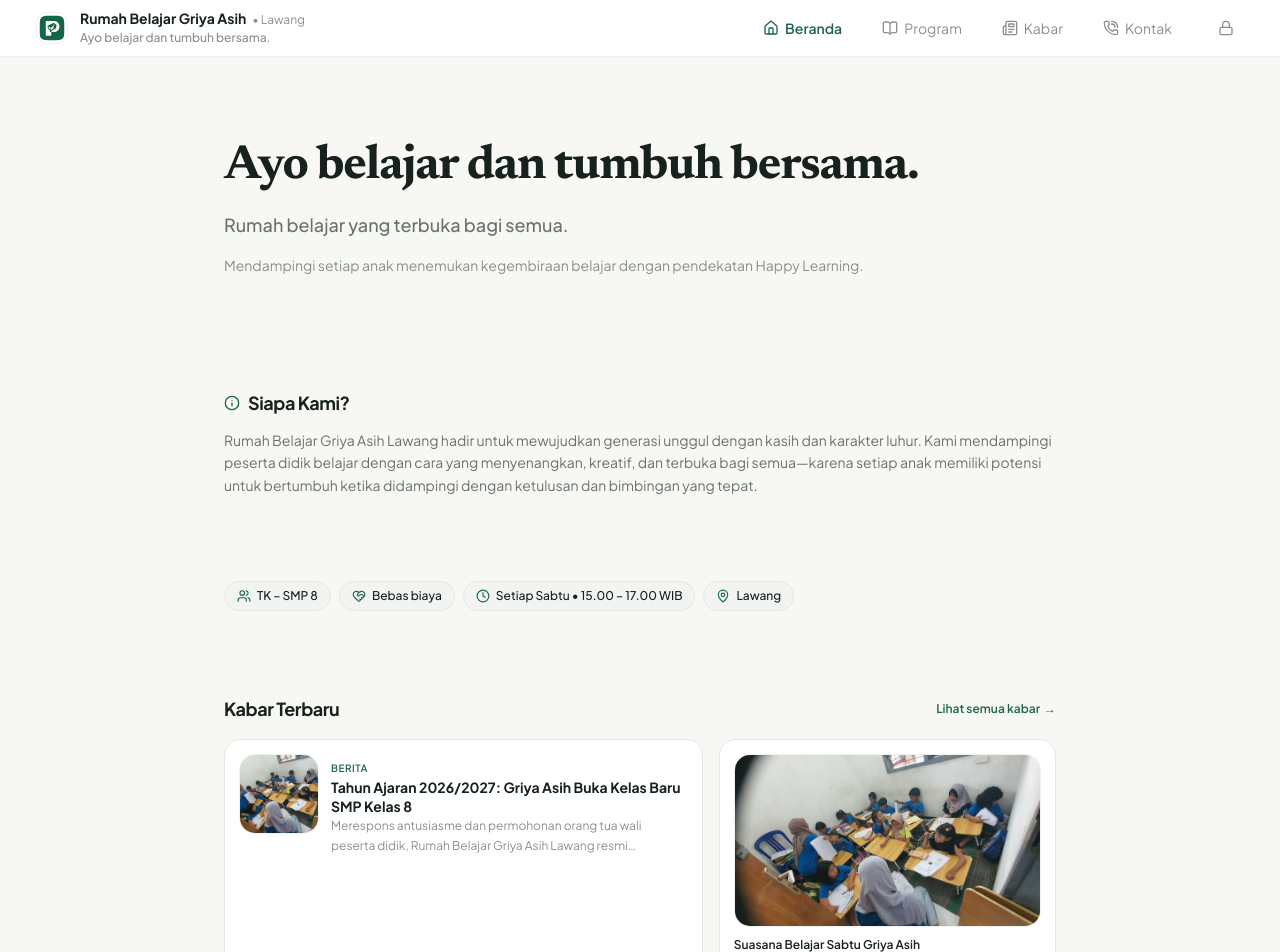
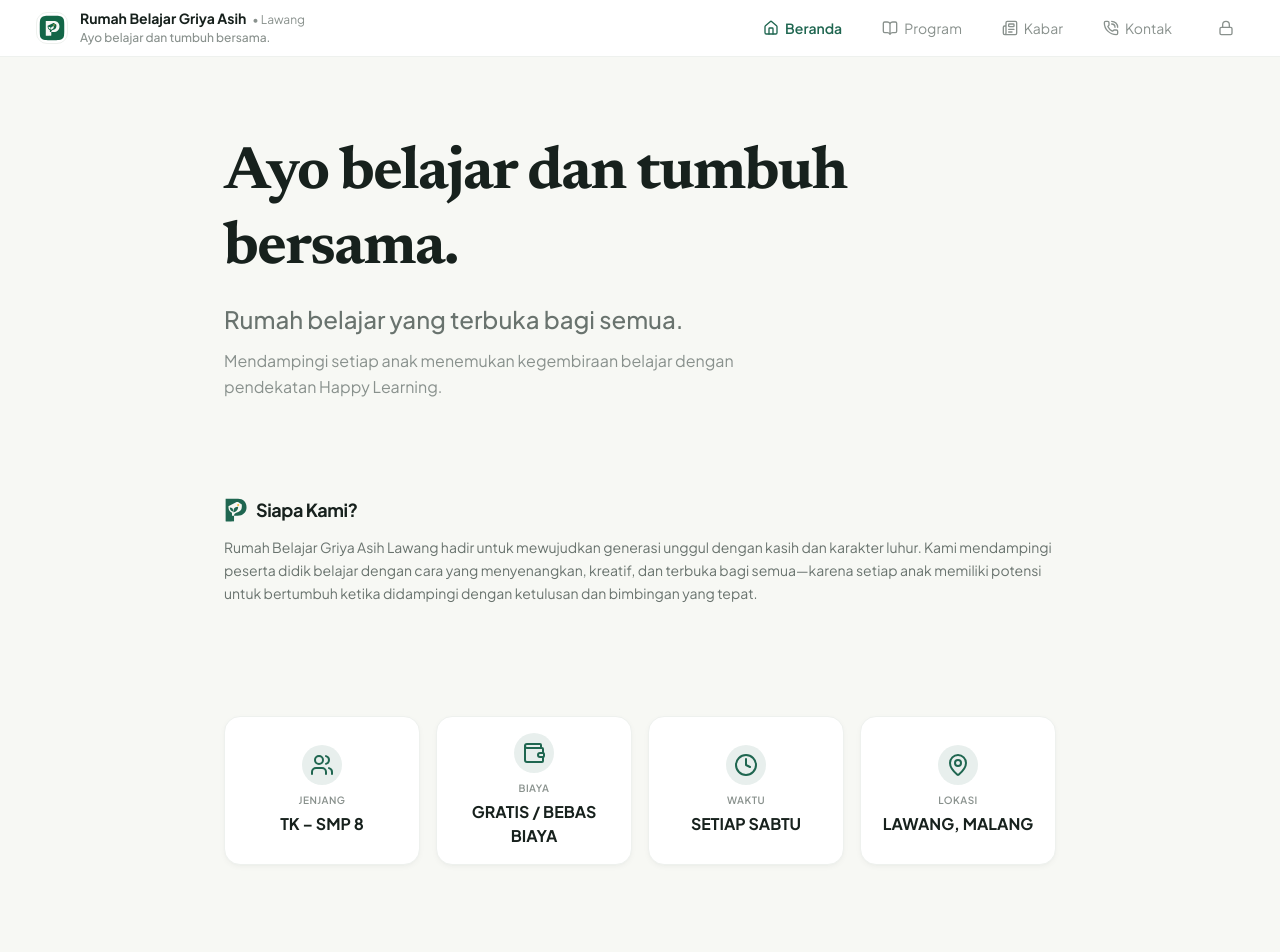
Before and after one commit to amanonexpro-maker/pmki_rumahbelajar, a Next.js app in the folder apps/web/: page / in a window 1280 px wide. Shown: the top 952 px of the page. Built offline with nearby package versions, Linux system fonts and the light colour scheme; no server answers; the database is empty.

Commit message:
feat(public): enhance home hero impact, brand mark icon, and trust cards

```diff
--- a/apps/web/src/features/public/components/public-curated-home.tsx
+++ b/apps/web/src/features/public/components/public-curated-home.tsx
@@ -2,7 +2,6 @@ import * as React from "react";
 import Image from "next/image";
 import Link from "next/link";
 import { ICON_MAP } from "@/config/icons";
-import { HOURS, UNIT } from "@/config/site";
 import { formatToIndonesianStandard } from "@/utils/date-formatter";
 import type { PublicPortalDataDTO } from "../types/public-types";
 
@@ -17,11 +16,39 @@ function getProgramIconKey(id: string): string {
 }
 
 /**
- * PublicCuratedHome (Fase 14 Step 5: Gateway Komunitas & Storytelling Flow).
+ * PMKIMarkIcon — Logo Mark Huruf 'P' + Daun Tunas & Titik Emas
+ * Diekstrak dari /pmki_app_icon.svg untuk representasi semantik brand PMKI.
+ */
+function PMKIMarkIcon({
+  className = "w-6 h-6 text-primary",
+  ...props
+}: React.SVGProps<SVGSVGElement>) {
+  return (
+    <svg
+      viewBox="260 230 520 560"
+      fill="none"
+      xmlns="http://www.w3.org/2000/svg"
+      className={className}
+      aria-hidden="true"
+      {...props}
+    >
+      <path
+        fillRule="evenodd"
+        clipRule="evenodd"
+        fill="currentColor"
+        d="M 285 248 L 568 248 C 685 248, 766 324, 766 444 C 766 566, 682 642, 560 642 L 474 642 L 474 756 C 474 769, 463 780, 450 780 C 437 780, 426 769, 426 756 L 426 576 C 374 554, 344 504, 344 434 L 344 424 L 534 326 C 548 319, 564 320, 577 328 L 648 374 C 653 378, 656 384, 656 391 L 656 436 C 656 508, 608 552, 526 572 C 496 580, 476 604, 474 636 L 474 642 L 426 642 L 426 766 C 426 773, 420 779, 413 779 L 291 779 C 284 779, 278 773, 278 766 L 278 255 C 278 251, 281 248, 285 248 Z M 450 518 C 452 478, 434 452, 375 452 C 375 504, 405 536, 444 544 L 450 546 Z M 458 544 C 460 478, 496 436, 571 436 C 571 504, 530 548, 466 562 L 458 564 Z"
+      />
+      <circle cx="571" cy="395" r="25" fill="#f7c042" />
+    </svg>
+  );
+}
+
+/**
+ * PublicCuratedHome (Fase 14 Step 5: Gateway Komunitas & Storytelling Flow — Iterasi V2).
  * Server Component yang merender alur naratif 6 section berurutan:
  * 1. Hero: Emosi & Identitas (Editorial Newsreader serif, subjudul hangat, tanpa tombol CTA).
  * 2. Siapa Kami: Narasi misi kanonikal repo (id="siapa-kami" deep link contract).
- * 3. Quick Facts: Strip geser horizontal fakta praktis berakar config & service.
+ * 3. Quick Facts: Grid responsif 4 trust cards sinyal kepercayaan (Jenjang, Biaya, Waktu, Lokasi).
  * 4. Sorotan Kabar: Bukti sosial dinamis (artikel dominan + album pendamping / fallback).
  * 5. Intip Program: Eksplorasi kurikulum 3 program utama dengan ikon semantik.
  * 6. Ajakan Bergabung: Jembatan konversi akhir (CTA primer ke /kontak?tab=siswa, secondary ke /kontak).
@@ -31,31 +58,52 @@ export function PublicCuratedHome({ data }: PublicCuratedHomeProps) {
   const latestAlbum = data.galleryItems?.[0];
   const topPrograms = data.programs.slice(0, 3);
 
-  const PesertaIcon = ICON_MAP.peserta;
-  const BiayaIcon = ICON_MAP.biaya;
-  const WaktuIcon = ICON_MAP.waktu;
-  const LokasiIcon = ICON_MAP.lokasi;
-  const InfoIcon = ICON_MAP.info;
+  const trustCards = [
+    {
+      id: "jenjang",
+      icon: ICON_MAP.peserta,
+      label: "JENJANG",
+      value: data.metrics?.educationLevelsValue ?? "TK – SMP Kelas 8",
+    },
+    {
+      id: "biaya",
+      icon: ICON_MAP.donasi,
+      label: "BIAYA",
+      value: "GRATIS / BEBAS BIAYA",
+    },
+    {
+      id: "waktu",
+      icon: ICON_MAP.waktu,
+      label: "WAKTU",
+      value: "SETIAP SABTU",
+    },
+    {
+      id: "lokasi",
+      icon: ICON_MAP.lokasi,
+      label: "LOKASI",
+      value: "LAWANG, MALANG",
+    },
+  ];
 
   return (
-    <div className="space-y-12 sm:space-y-16 lg:space-y-20 pb-12 sm:pb-16">
+    <div className="pb-16 sm:pb-24">
       {/* 1. HERO SECTION (Emosi & Identitas) */}
       <section
         id="beranda"
         aria-labelledby="home-hero-headline"
-        className="pt-10 sm:pt-16 lg:pt-20 pb-6 sm:pb-8"
+        className="pt-10 sm:pt-16 lg:pt-20 pb-8 sm:pb-12"
       >
-        <div className="max-w-4xl mx-auto px-4 sm:px-6 lg:px-8 space-y-4 text-left">
+        <div className="max-w-4xl mx-auto px-4 sm:px-6 lg:px-8 text-left">
           <h1
             id="home-hero-headline"
-            className="font-display text-3xl sm:text-4xl lg:text-5xl font-bold text-foreground tracking-tight leading-tight"
+            className="text-4xl sm:text-5xl lg:text-6xl font-display font-bold text-foreground leading-tight tracking-tight"
           >
             {data.heroHeadline}
           </h1>
-          <p className="font-sans text-base sm:text-lg text-secondary-foreground font-medium leading-snug">
+          <p className="text-xl sm:text-2xl font-medium text-secondary-foreground mt-4 max-w-2xl leading-snug">
             {data.heroSubheadline}
           </p>
-          <p className="font-sans text-xs sm:text-sm text-muted-foreground leading-relaxed max-w-2xl">
+          <p className="text-base text-muted-foreground mt-3 max-w-xl leading-relaxed">
             Mendampingi setiap anak menemukan kegembiraan belajar dengan pendekatan Happy Learning.
           </p>
         </div>
@@ -65,10 +113,10 @@ export function PublicCuratedHome({ data }: PublicCuratedHomeProps) {
       <section
         id="siapa-kami"
         aria-labelledby="siapa-kami-heading"
-        className="max-w-4xl mx-auto px-4 sm:px-6 lg:px-8 space-y-3 text-left scroll-mt-20"
+        className="max-w-4xl mx-auto px-4 sm:px-6 lg:px-8 py-8 sm:py-12 space-y-3 text-left scroll-mt-20"
       >
         <div className="flex items-center gap-2">
-          {InfoIcon && <InfoIcon aria-hidden="true" className="w-4 h-4 text-primary shrink-0" />}
+          <PMKIMarkIcon className="w-6 h-6 text-primary shrink-0" />
           <h2
             id="siapa-kami-heading"
             className="font-sans text-base sm:text-lg font-bold text-foreground tracking-tight"
@@ -81,42 +129,43 @@ export function PublicCuratedHome({ data }: PublicCuratedHomeProps) {
         </p>
       </section>
 
-      {/* 3. QUICK FACTS STRIP (Fakta Praktis) */}
+      {/* 3. QUICK FACTS STRIP MENJADI TRUST CARDS */}
       <section
         aria-label="Fakta praktis bimbingan belajar"
-        className="max-w-4xl mx-auto px-4 sm:px-6 lg:px-8"
+        className="max-w-4xl mx-auto px-4 sm:px-6 lg:px-8 py-6 sm:py-8"
       >
-        <div className="flex items-center gap-2 overflow-x-auto snap-x whitespace-nowrap scrollbar-none py-1 -mx-4 px-4 sm:mx-0 sm:px-0">
-          {/* Jenjang */}
-          <div className="inline-flex shrink-0 snap-start items-center gap-1.5 px-3 py-1.5 rounded-pill bg-surface-subtle border border-border text-xs font-medium text-muted-foreground">
-            {PesertaIcon && <PesertaIcon aria-hidden="true" className="w-3.5 h-3.5 text-primary shrink-0" />}
-            <span className="text-foreground">{data.metrics?.educationLevelsValue ?? "TK – SMP Kelas 8"}</span>
-          </div>
-
-          {/* Biaya */}
-          <div className="inline-flex shrink-0 snap-start items-center gap-1.5 px-3 py-1.5 rounded-pill bg-surface-subtle border border-border text-xs font-medium text-muted-foreground">
-            {BiayaIcon && <BiayaIcon aria-hidden="true" className="w-3.5 h-3.5 text-primary shrink-0" />}
-            <span className="text-foreground">Bebas biaya</span>
-          </div>
-
-          {/* Waktu */}
-          <div className="inline-flex shrink-0 snap-start items-center gap-1.5 px-3 py-1.5 rounded-pill bg-surface-subtle border border-border text-xs font-medium text-muted-foreground">
-            {WaktuIcon && <WaktuIcon aria-hidden="true" className="w-3.5 h-3.5 text-primary shrink-0" />}
-            <span className="text-foreground">{HOURS.day} • {HOURS.window}</span>
-          </div>
-
-          {/* Lokasi */}
-          <div className="inline-flex shrink-0 snap-start items-center gap-1.5 px-3 py-1.5 rounded-pill bg-surface-subtle border border-border text-xs font-medium text-muted-foreground">
-            {LokasiIcon && <LokasiIcon aria-hidden="true" className="w-3.5 h-3.5 text-primary shrink-0" />}
-            <span className="text-foreground">{UNIT.location}</span>
-          </div>
+        <div className="grid grid-cols-2 md:grid-cols-4 gap-4 mt-8">
+          {trustCards.map((card) => {
+            const IconComponent = card.icon;
+            return (
+              <div
+                key={card.id}
+                className="flex flex-col items-center justify-center p-4 bg-surface border border-border-subtle rounded-card shadow-sm"
+              >
+                {/* Ikon Besar */}
+                <div className="mb-2 p-2 bg-primary/10 rounded-full">
+                  {IconComponent && (
+                    <IconComponent aria-hidden="true" className="w-6 h-6 text-primary shrink-0" />
+                  )}
+                </div>
+                {/* Label Kategori */}
+                <span className="text-[10px] uppercase tracking-wider font-semibold text-muted-foreground mb-1">
+                  {card.label}
+                </span>
+                {/* Nilai Utama */}
+                <span className="text-sm sm:text-base font-bold text-foreground text-center">
+                  {card.value}
+                </span>
+              </div>
+            );
+          })}
         </div>
       </section>
 
       {/* 4. SOROTAN KABAR TERKINI (Bukti Sosial Dinamis) */}
       <section
         aria-labelledby="sorotan-kabar-heading"
-        className="max-w-4xl mx-auto px-4 sm:px-6 lg:px-8 space-y-4 text-left"
+        className="max-w-4xl mx-auto px-4 sm:px-6 lg:px-8 py-8 sm:py-12 space-y-4 text-left"
       >
         <div className="flex items-center justify-between">
           <h2
@@ -216,7 +265,7 @@ export function PublicCuratedHome({ data }: PublicCuratedHomeProps) {
       {/* 5. INTIP PROGRAM (Eksplorasi Kurikulum) */}
       <section
         aria-labelledby="intip-program-heading"
-        className="max-w-4xl mx-auto px-4 sm:px-6 lg:px-8 space-y-4 text-left"
+        className="max-w-4xl mx-auto px-4 sm:px-6 lg:px-8 py-8 sm:py-12 space-y-4 text-left"
       >
         <div className="flex items-center justify-between">
           <div>
@@ -275,7 +324,7 @@ export function PublicCuratedHome({ data }: PublicCuratedHomeProps) {
       {/* 6. AJAKAN BERGABUNG (Final Conversion Bridge) */}
       <section
         aria-labelledby="cta-heading"
-        className="max-w-4xl mx-auto px-4 sm:px-6 lg:px-8 text-center space-y-4 pt-4"
+        className="max-w-4xl mx-auto px-4 sm:px-6 lg:px-8 text-center space-y-4 py-12 sm:py-16"
       >
         <div className="space-y-2 max-w-xl mx-auto">
           <h2
```
Also changed, not shown: apps/web/src/lib/formatting/date-formatter.ts (line endings or trailing spaces), apps/web/src/utils/date-formatter.ts (line endings or trailing spaces), 1 other file (tests, documents, lock files or other folders).
